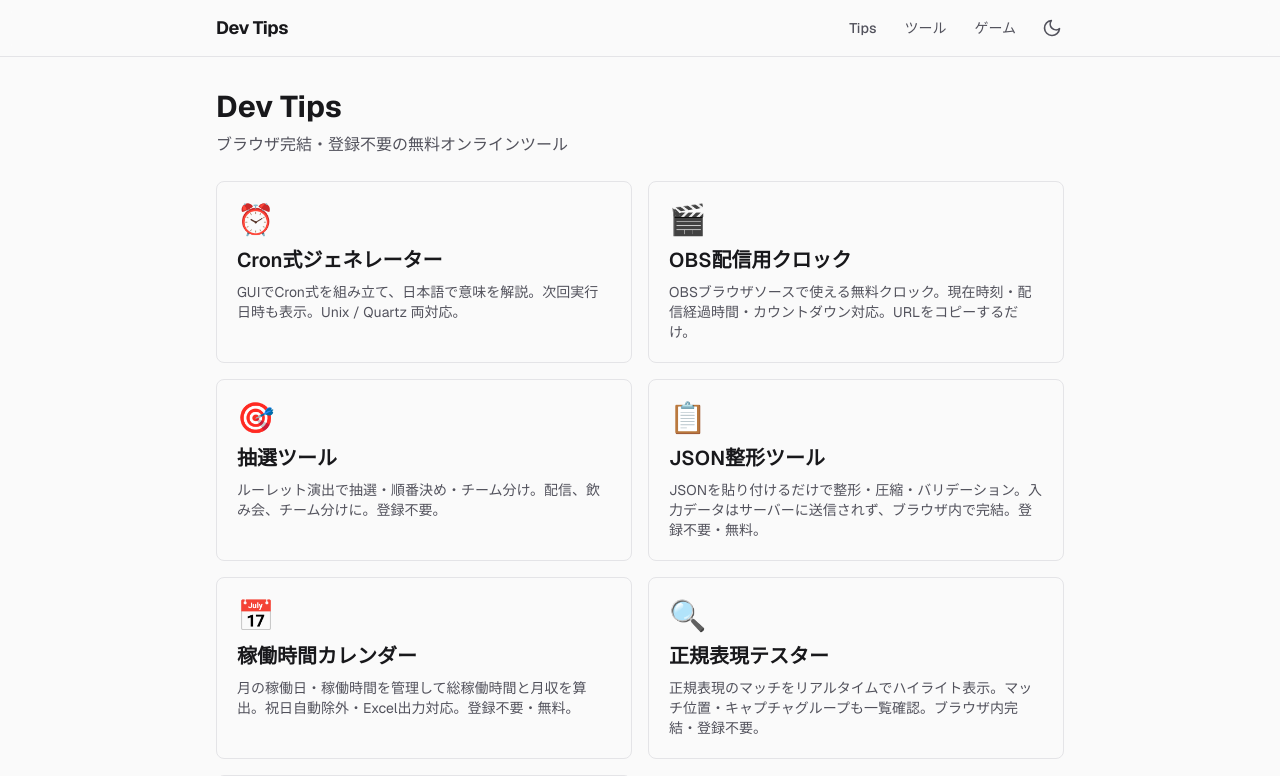
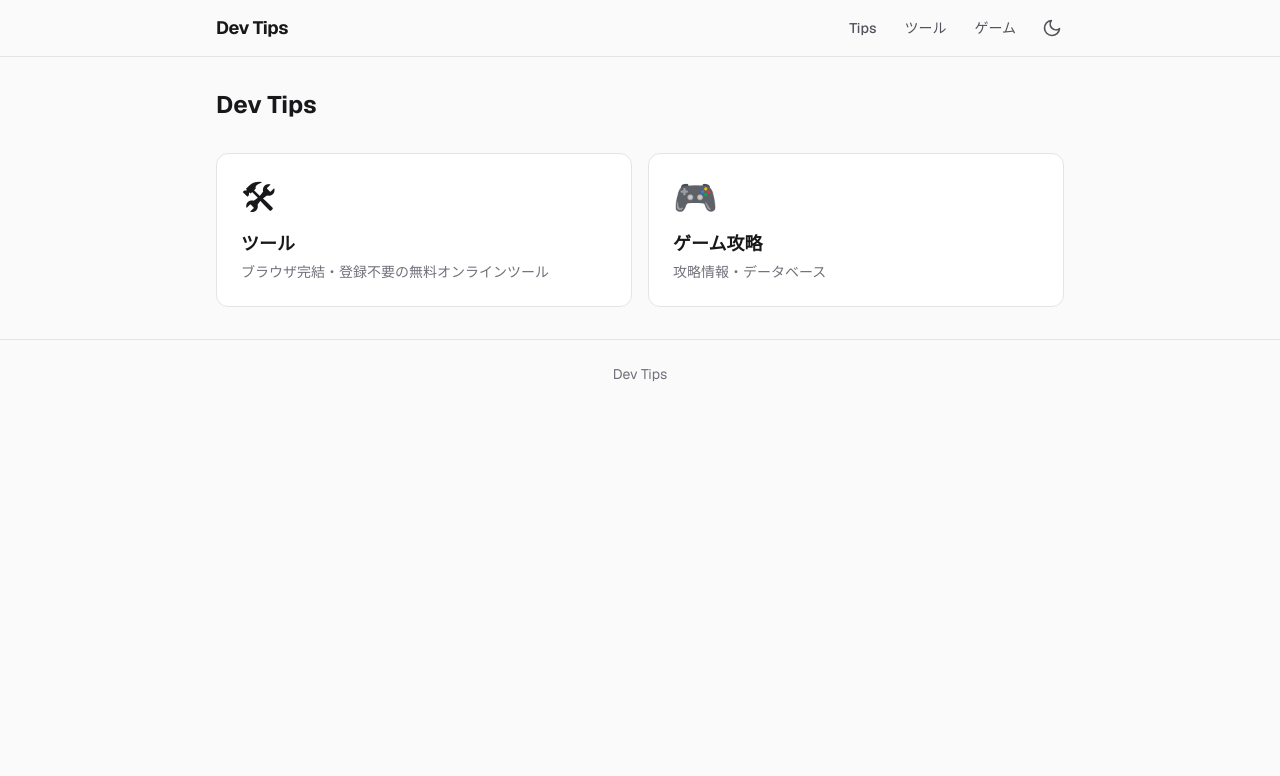
Before and after one commit to fingbf/dev-tips, a Next.js app: page / in a window 1280 px wide. Shown: the top 776 px of the page. Built offline with nearby package versions, Linux system fonts and the light colour scheme; no server answers.

Commit message:
chore: トップページをツール・ゲーム攻略の2カード構成に変更

```diff
--- a/src/app/page.tsx
+++ b/src/app/page.tsx
@@ -1,49 +1,43 @@
 import Link from "next/link";
 import type { Metadata } from "next";
-import { tools } from "@/data/tools";
 
 export const metadata: Metadata = {
-  title: "Dev Tips - 無料オンラインツール",
-  description:
-    "開発者・配信者向けの無料オンラインツール集。ブラウザ完結・登録不要で今すぐ使えます。",
-  openGraph: {
-    title: "Dev Tips - 無料オンラインツール",
-    description:
-      "開発者・配信者向けの無料オンラインツール集。ブラウザ完結・登録不要で今すぐ使えます。",
-    url: "/",
-  },
-  twitter: {
-    title: "Dev Tips - 無料オンラインツール",
-    description:
-      "開発者・配信者向けの無料オンラインツール集。ブラウザ完結・登録不要で今すぐ使えます。",
-  },
+  title: "Dev Tips",
+  description: "無料オンラインツール・ゲーム攻略",
   alternates: { canonical: "/" },
 };
 
+const sections = [
+  {
+    href: "/tools",
+    emoji: "🛠",
+    label: "ツール",
+    desc: "ブラウザ完結・登録不要の無料オンラインツール",
+  },
+  {
+    href: "/games",
+    emoji: "🎮",
+    label: "ゲーム攻略",
+    desc: "攻略情報・データベース",
+  },
+];
+
 export default function Home() {
   return (
-    <div className="space-y-6">
-      <div>
-        <h1 className="mb-2 text-2xl font-bold md:text-3xl">Dev Tips</h1>
-        <p className="text-zinc-600 dark:text-zinc-400">
-          ブラウザ完結・登録不要の無料オンラインツール
-        </p>
-      </div>
-
-      <div className="grid gap-4 md:grid-cols-2">
-        {tools.map((tool) => (
+    <div>
+      <h1 className="mb-8 text-2xl font-bold">Dev Tips</h1>
+      <div className="grid gap-4 sm:grid-cols-2">
+        {sections.map((s) => (
           <Link
-            key={tool.slug}
-            href={`/tools/${tool.slug}`}
-            className="group rounded-lg border border-zinc-200 p-5 transition-all hover:border-zinc-400 hover:shadow-md dark:border-zinc-800 dark:hover:border-zinc-600 dark:hover:shadow-zinc-900/50"
+            key={s.href}
+            href={s.href}
+            className="group rounded-xl border border-zinc-200 bg-white p-6 transition-shadow hover:shadow-md dark:border-zinc-800 dark:bg-zinc-900"
           >
-            <div className="mb-2 text-3xl">{tool.icon}</div>
-            <h2 className="mb-2 text-xl font-semibold text-zinc-900 group-hover:text-blue-600 dark:text-zinc-100 dark:group-hover:text-blue-400">
-              {tool.name}
-            </h2>
-            <p className="text-sm text-zinc-600 dark:text-zinc-400">
-              {tool.description}
-            </p>
+            <div className="mb-3 text-4xl">{s.emoji}</div>
+            <div className="mb-1 text-lg font-bold text-zinc-900 group-hover:text-blue-600 dark:text-zinc-100 dark:group-hover:text-blue-400">
+              {s.label}
+            </div>
+            <div className="text-sm text-zinc-500 dark:text-zinc-400">{s.desc}</div>
           </Link>
         ))}
       </div>
```
